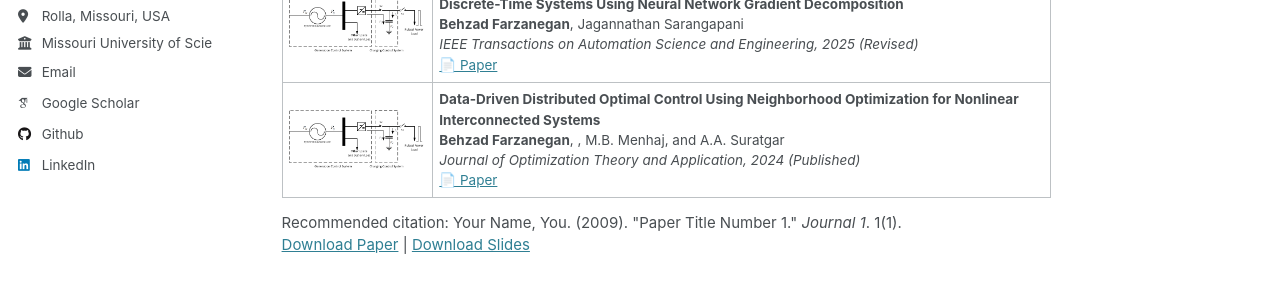
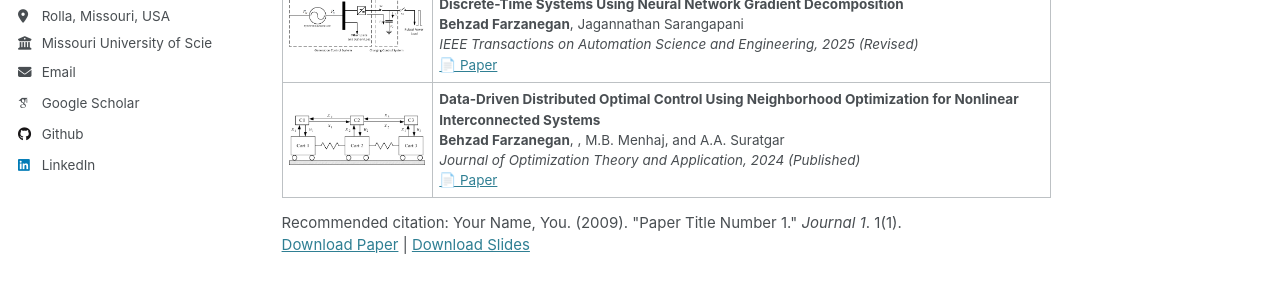
Before and after one commit to behzadfarzanegan/behzadfarzanegan.github.io, a Jekyll site: the page built from _publications/publications.md, in a window 1280 px wide. Shown: the part 392-692 px from the top of the page. Built offline with Jekyll 4.4.1, drawn with Linux system fonts in a browser that asks for light colours; some web fonts are replaced.

Commit message:
Update publications.md

```diff
--- a/_publications/publications.md
+++ b/_publications/publications.md
@@ -45,7 +45,7 @@
 
 <tr>
 <td width="150">
-    <img src="/images/SPS.png" width="150">
+    <img src="/images/carts.png" width="150">
 </td>
 <td>
     <strong>Data-Driven Distributed Optimal Control Using Neighborhood Optimization for Nonlinear Interconnected Systems</strong>
```
